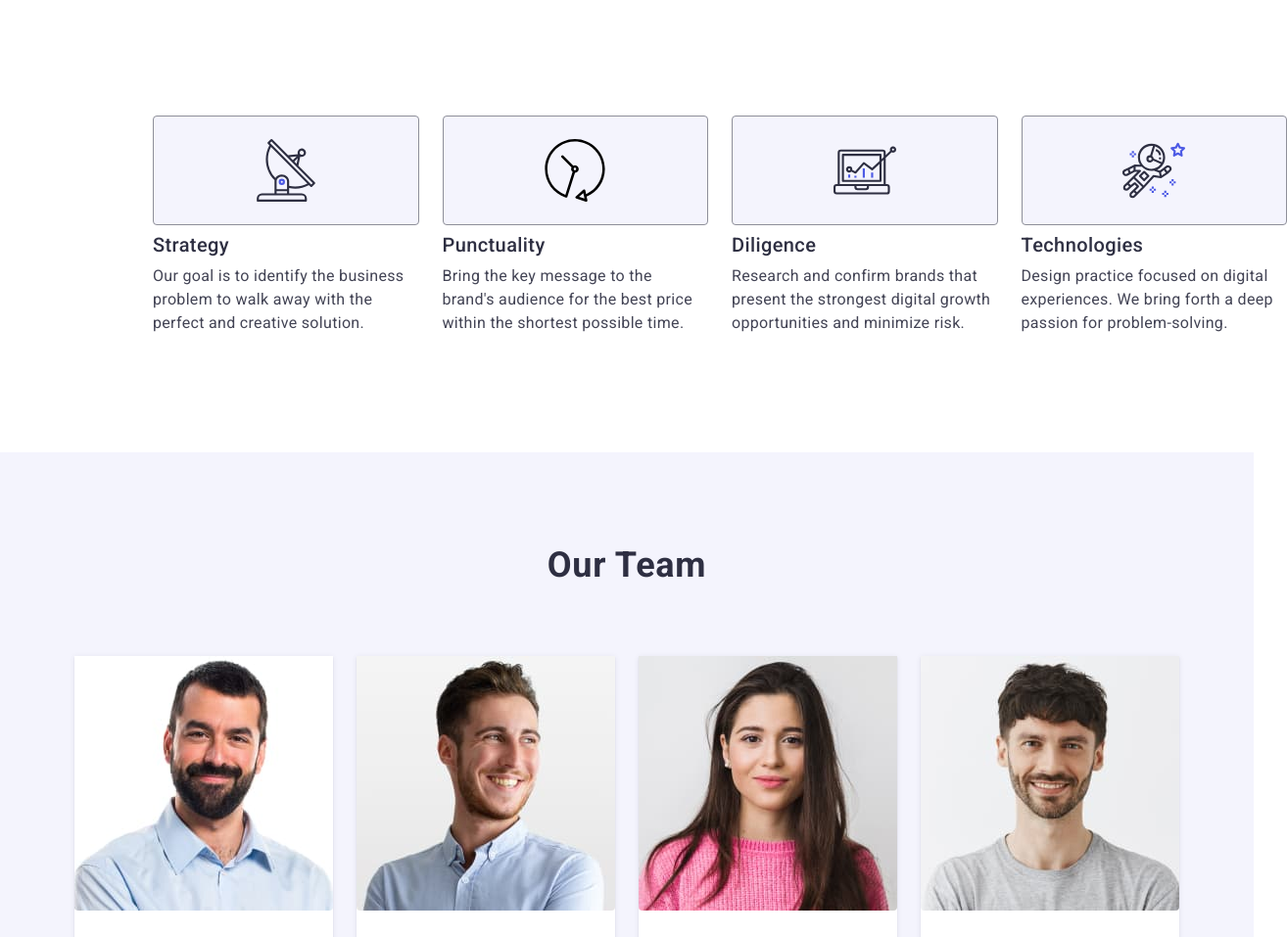
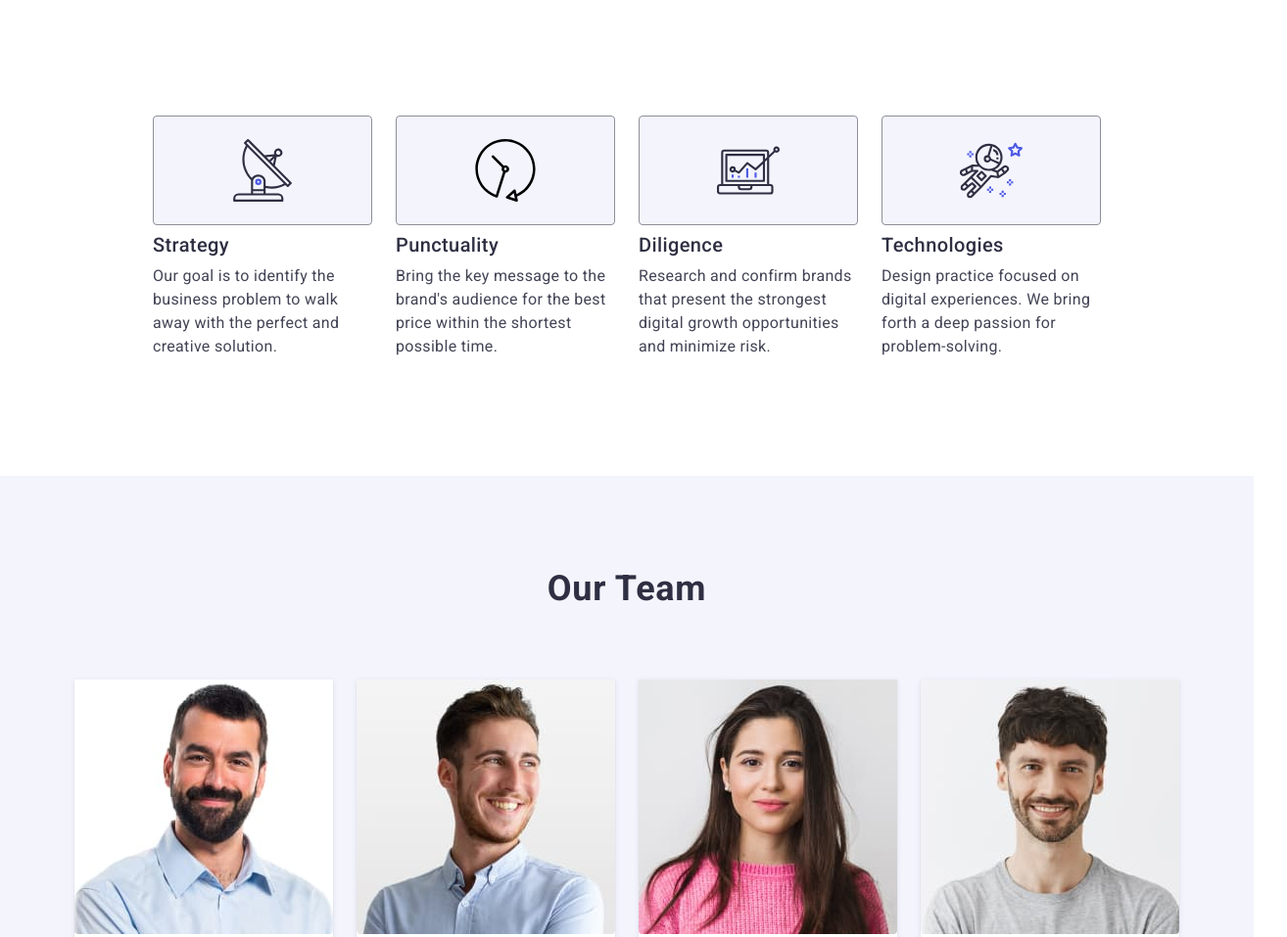
Before and after one commit to shanti-connection/goit-markup-hw-06, a plain HTML site: page index.html in a window 1280 px wide. Shown: the part 675-1632 px from the top of the page at 98% size, 1314 px wide, since content can reach past the window. Drawn offline with nearby package versions, Linux system fonts and the light colour scheme.

Commit message:
fixed destop container

```diff
--- a/css/style.css
+++ b/css/style.css
@@ -39,7 +39,7 @@ button {
 }
 
 .container {
-    width: 320px;
+    max-width: 320px;
     margin: 0 auto;
     padding-right: 16px;
     padding-left: 16px;
@@ -633,7 +633,6 @@ font-weight: 400;
     letter-spacing: 0.02em;
     color: #f4f4fd;
     width: 264px;
-    /*margin-bottom: 72px;*/
 }
 
 .social-media-container{
@@ -1014,7 +1013,7 @@ transition: background-color 250ms cubic-bezier(0.4, 0, 0.2, 1);
 @media screen and (min-width: 768px) {
 
     .container {
-        width: 768px;
+        max-width: 768px;
         }
 
     .hero {
@@ -1235,7 +1234,7 @@ transition: background-color 250ms cubic-bezier(0.4, 0, 0.2, 1);
 @media screen and (min-width: 1158px) {
 
     .container {
-        width: 1158px;
+        max-width: 1158px;
         margin: 0 auto;
         padding-right: 15px;
         padding-left: 15px;
```
